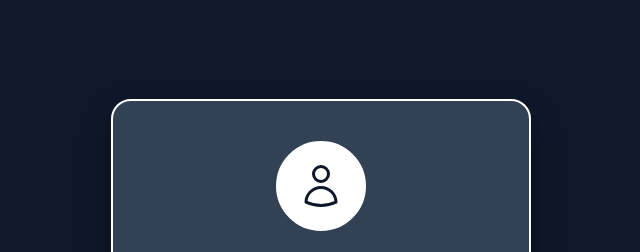
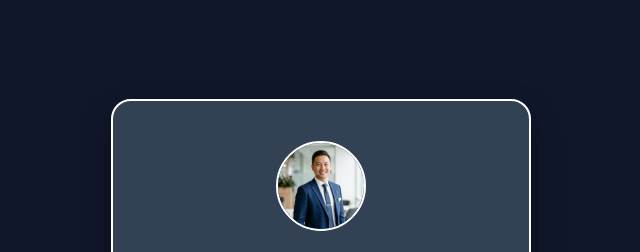
Before and after one commit to PatelParth1920/coders-united-odoo, a plain HTML site: page frontend/src/pages/Login/login_layout.html in a window 1280 px wide. Shown: the top 252 px of the page, without its empty margins (319-959 px from the left). Drawn offline with Linux system fonts and the light colour scheme.

Commit message:
Use real user profile image user_avatar_arjun.png and fix rendering

```diff
--- a/frontend/src/pages/Login/login.css
+++ b/frontend/src/pages/Login/login.css
@@ -114,6 +114,12 @@ body {
 .profile-pic-container svg {
     width: 48px;
     height: 48px;
+}
+
+.profile-pic-container img {
+    width: 100%;
+    height: 100%;
+    object-fit: cover;
 }
 
 /* Focus visual effect on profile pic when focusing username */
--- a/frontend/src/pages/Login/login_layout.html
+++ b/frontend/src/pages/Login/login_layout.html
@@ -19,10 +19,8 @@
 
             <!-- User Profile Picture Container -->
             <div class="profile-pic-container" id="profile-pic" aria-hidden="true">
-                <!-- User Outline Icon -->
-                <svg xmlns="http://www.w3.org/2000/svg" fill="none" viewBox="0 0 24 24" stroke="currentColor" stroke-width="1.5">
-                    <path stroke-linecap="round" stroke-linejoin="round" d="M15.75 6a3.75 3.75 0 1 1-7.5 0 3.75 3.75 0 0 1 7.5 0ZM4.501 20.118a7.5 7.5 0 0 1 14.998 0A17.933 17.933 0 0 1 12 21.75c-2.676 0-5.216-.584-7.499-1.632Z" />
-                </svg>
+                <!-- User Profile Image -->
+                <img src="../../../assets/user_avatar_arjun.png" alt="User Profile Picture">
             </div>
 
             <!-- Header Titles -->
```
